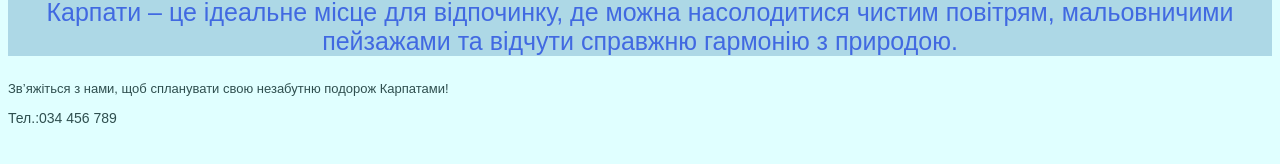
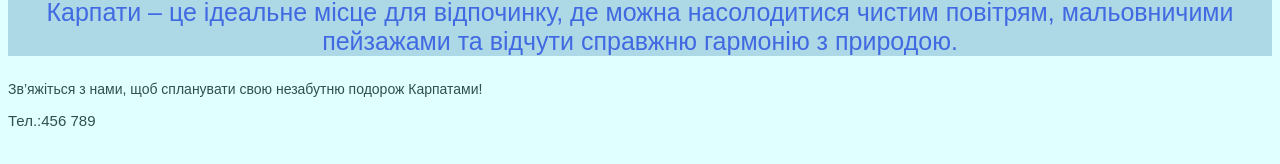
Before and after one commit to krhvvhh/carpathrest, a plain HTML site: page index.html in a window 1280 px wide. Shown: the part 566-730 px from the top of the page. Drawn offline with Linux system fonts and the light colour scheme.

Commit message:
Update index.html

```diff
--- a/index.html
+++ b/index.html
@@ -30,8 +30,8 @@
 Карпати – це ідеальне місце для відпочинку, де можна насолодитися чистим повітрям, мальовничими пейзажами та відчути справжню гармонію з природою.</p>
     </main>
     <footer style="color:#2F4F4F">
-        <p style="font-size:13px">Зв’яжіться з нами, щоб спланувати свою незабутню подорож Карпатами!</p>
-        <p style="font-size:14px">Тел.:034 456 789</p>
+        <p style="font-size:14px">Зв’яжіться з нами, щоб спланувати свою незабутню подорож Карпатами!</p>
+        <p style="font-size:15px">Тел.:456 789</p>
     </footer>
 </body>
 
```
